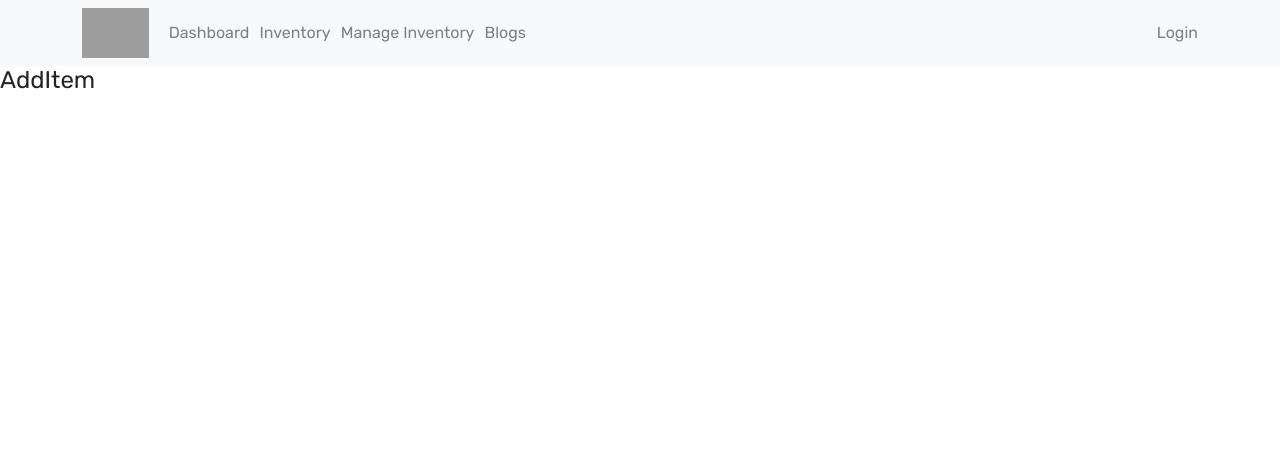
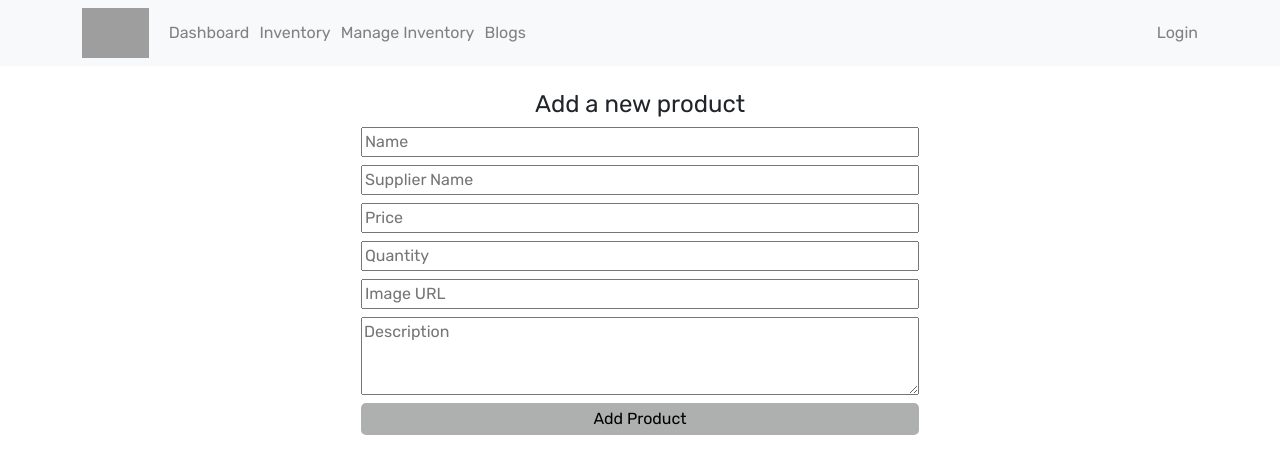
Before and after one commit to Khalidprithy/inventory-menagement-client, a React (Create React App) app: page /additem in a window 1280 px wide. Shown: the top 474 px of the page. Built offline with nearby package versions, Linux system fonts and the light colour scheme; no server answers; grey boxes are pictures that could not be loaded.

Commit message:
add item from added

```diff
--- a/src/components/Header/Header/Header.js
+++ b/src/components/Header/Header/Header.js
@@ -15,7 +15,7 @@ const Header = () => {
     }
 
     return (
-        <Navbar className='header' collapseOnSelect expand="md" bg="light" variant="dark">
+        <Navbar className='header md:sticky-top' collapseOnSelect expand="md" bg="light" variant="dark">
             <Container>
                 <NavLink className='brand-name' to="/"> <img className='main-logo' src="https://i.postimg.cc/8PHG7NFk/M-M-logos-transparent.png" alt="" /></NavLink>
                 <Navbar.Toggle aria-controls="responsive-navbar-nav" />
--- /dev/null
+++ b/src/components/Pages/AddItem/AddItem.css
@@ -0,0 +1,11 @@
+.add-btn{
+    background-color: #aeafaf;
+    border: none;
+    border-radius: 5px;
+    padding: 4px 4px;
+}
+
+.add-btn-hover:hover{
+    background-color: #32BDEA;
+    color: white;
+}
--- a/src/components/Pages/AddItem/AddItem.js
+++ b/src/components/Pages/AddItem/AddItem.js
@@ -1,9 +1,21 @@
 import React from 'react';
+import './AddItem.css'
 
 const AddItem = () => {
     return (
-        <div>
-            <h4>AddItem</h4>
+        <div className='container my-4 text-center'>
+            <h4>Add a new product</h4>
+            <form>
+                <div className='d-flex flex-column w-50 mx-auto'>
+                    <input className='mb-2' type="text" name='name' placeholder='Name' />
+                    <input className='mb-2' type="text" name='supplierName' placeholder='Supplier Name' />
+                    <input className='mb-2' type="number" name="price" placeholder='Price' />
+                    <input className='mb-2' type="number" name="quantity" placeholder='Quantity' />
+                    <input className='mb-2' type="text" name='imgURL' placeholder='Image URL' />
+                    <textarea className='mb-2' name="description" cols="10" rows="3" placeholder='Description'></textarea>
+                    <input className='add-btn add-btn-hover' type="submit" value="Add Product" />
+                </div>
+            </form>
         </div>
     );
 };
--- a/src/components/Pages/ShowProducts/ShowProducts.js
+++ b/src/components/Pages/ShowProducts/ShowProducts.js
@@ -27,10 +27,9 @@ const ShowProducts = ({ product }) => {
                 <td>{product?.supplierName}</td>
                 <td>
                     <div>
+                        <button className='btn btn-link p-0'><BiShowAlt className='text-success me-2'></BiShowAlt></button>
+                        <button className='btn btn-link p-0'><AiFillEdit className='text-primary me-2'></AiFillEdit></button>
                         <button className='btn btn-link p-0'><AiFillDelete className='text-danger me-2'></AiFillDelete></button>
-                        <button className='btn btn-link p-0'><AiFillEdit className='text-primary me-2'></AiFillEdit></button>
-                        <button className='btn btn-link p-0'><BiShowAlt className='text-success'></BiShowAlt></button>
-
                     </div>
                 </td>
             </tr>
```
